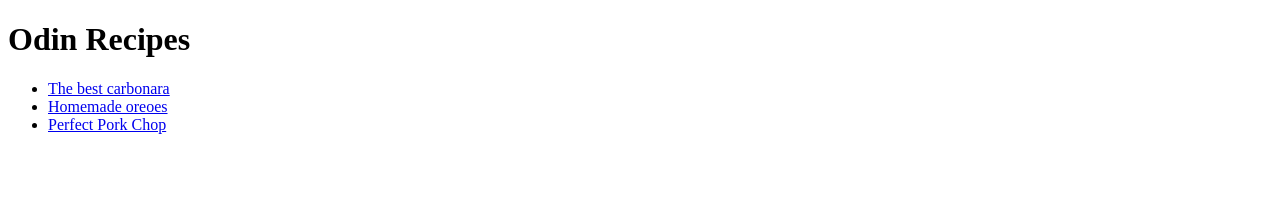
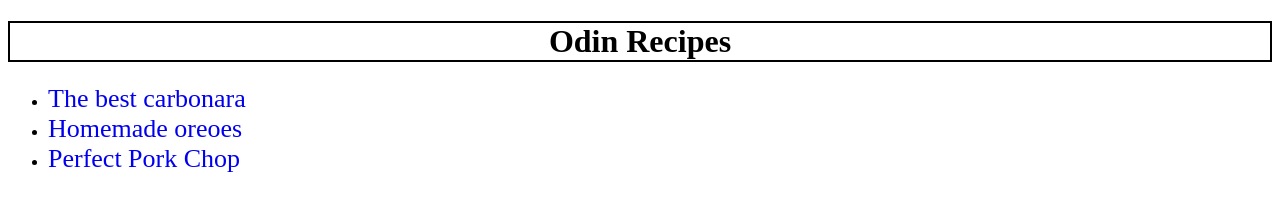
Before and after one commit to notorio-sds/odin-recipes, a plain HTML site: page index.html in a window 1280 px wide. Drawn offline with Linux system fonts and the light colour scheme.

Commit message:
finished cascade and added styles to recipe

```diff
--- a/index.html
+++ b/index.html
@@ -5,6 +5,7 @@
     <meta charset="UTF-8">
     <meta name="viewport" content="width=device-width, initial-scale=1.0">
     <title>Main Recipe Page</title>
+    <link rel="stylesheet" href="styles.css">
 </head>
 
 <body>
--- /dev/null
+++ b/styles.css
@@ -0,0 +1,9 @@
+h1 {
+    border: 2px solid black;
+    text-align: center;
+}
+
+a {
+    text-decoration: none;
+    font-size: 26px;
+}
```
